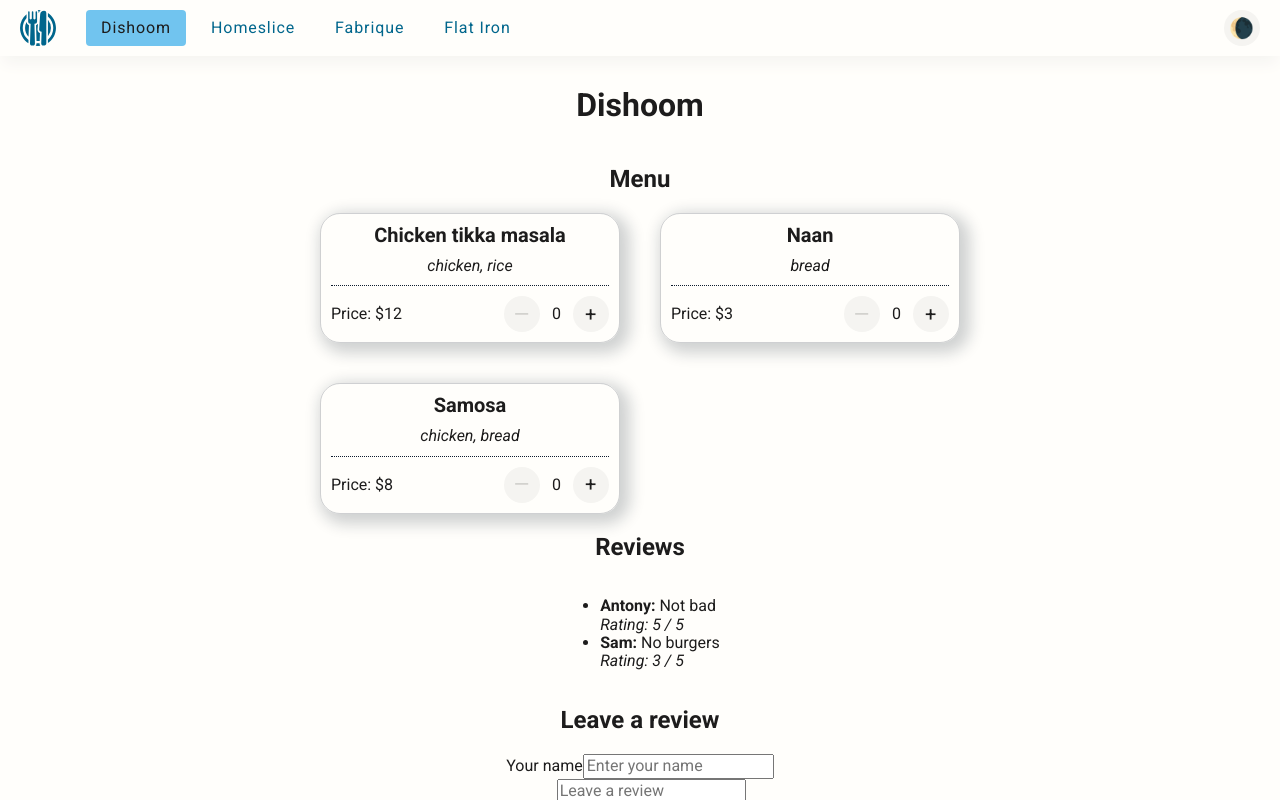
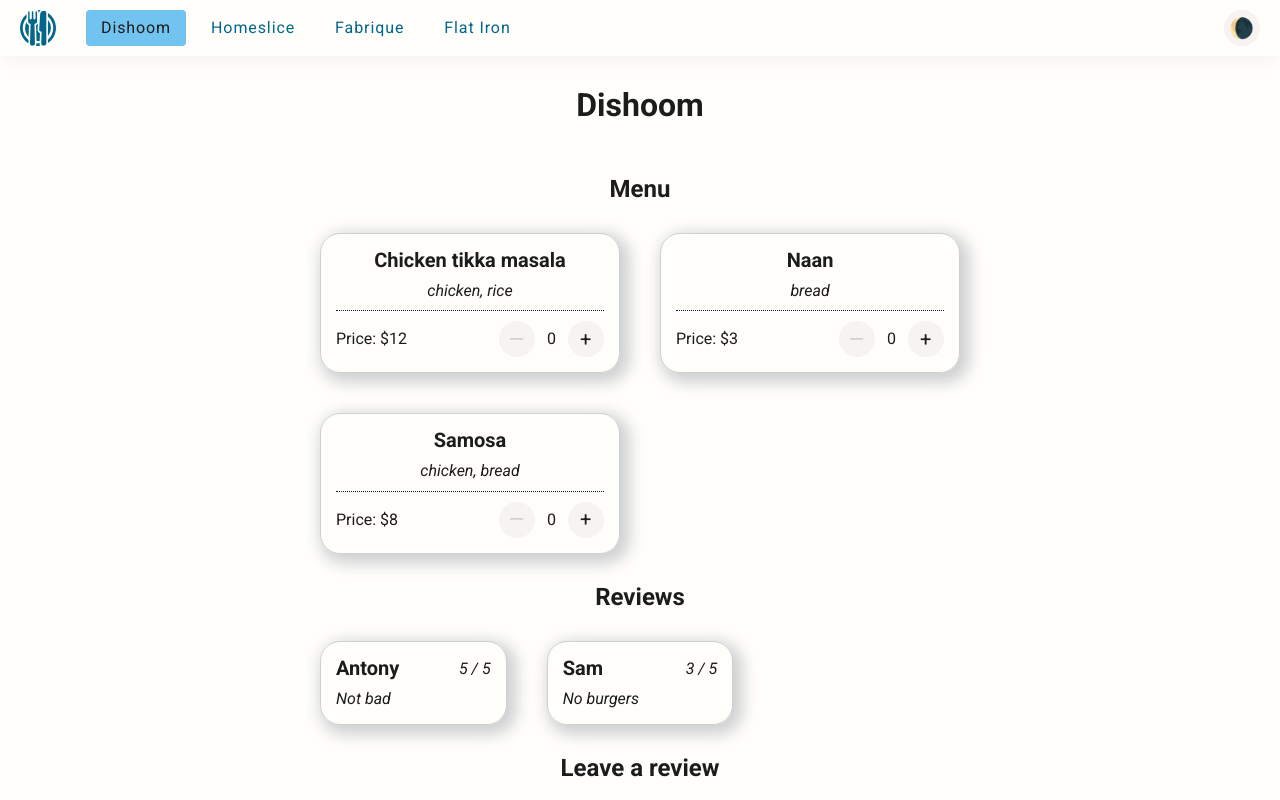
Before and after one commit to RedtigerAV/learnjs-react-course, a React (Vite) app: page / in a window 1280 px wide. Built offline with nearby package versions, Linux system fonts and the light colour scheme.

Commit message:
Add review cards

```diff
--- a/src/components/Card/styles.module.scss
+++ b/src/components/Card/styles.module.scss
@@ -1,5 +1,5 @@
 .card {
-    padding: 1rem;
+    padding: 1.5rem;
     box-sizing: border-box;
     border-radius: 20px;
     box-shadow: 5px 5px 15px 5px rgba(var(--bg-color-contrast),0.2);
--- a/src/components/Menu/component.jsx
+++ b/src/components/Menu/component.jsx
@@ -4,9 +4,9 @@
 import { Dish } from '../Dish/component';
 import styles from './styles.module.scss';
 
-export const Menu = ({ menu }) => {
+export const Menu = ({ menu, className }) => {
     return (
-        <div className={classNames(styles.root)}>
+        <div className={classNames(className)}>
             {menu.map(dish => (
                 <Card className={classNames(styles.dish_card)} key={dish.id}>
                     <Dish dish={dish} className={classNames(styles.dish)} />
--- a/src/components/Menu/styles.module.scss
+++ b/src/components/Menu/styles.module.scss
@@ -1,10 +1,3 @@
-.root {
-    display: grid;
-    grid-template-columns: repeat(2, 1fr);
-    gap: 40px;
-    width: 100%;
-}
-
 .dish_card {
     width: 100%;
 }
--- a/src/components/Restaurant/component.jsx
+++ b/src/components/Restaurant/component.jsx
@@ -9,9 +9,9 @@
         <div className={classNames(styles.root)}>
             <h1>{restaurant.name}</h1>
             <h2>Menu</h2>
-            <Menu menu={restaurant.menu} />
+            <Menu className={classNames(styles.menu)} menu={restaurant.menu} />
             <h2>Reviews</h2>
-            <Reviews reviews={restaurant.reviews} />
+            <Reviews className={classNames(styles.reviews)} reviews={restaurant.reviews} />
             <h2>Leave a review</h2>
             <ReviewForm />
         </div>
--- a/src/components/Restaurant/styles.module.scss
+++ b/src/components/Restaurant/styles.module.scss
@@ -1,6 +1,21 @@
 .root {
     display: flex;
     flex-direction: column;
+    gap: 1rem;
     align-items: center;
     padding: 1rem 0;
 }
+
+.menu {
+    display: grid;
+    grid-template-columns: repeat(2, 1fr);
+    gap: 40px;
+    width: 100%;
+}
+
+.reviews {
+    display: grid;
+    grid-template-columns: repeat(3, 1fr);
+    gap: 40px;
+    width: 100%;
+}
--- a/src/components/Review/component.jsx
+++ b/src/components/Review/component.jsx
@@ -1,8 +1,15 @@
-export const Review = ({ review }) => {
+import classNames from 'classnames';
+import styles from './styles.module.scss';
+
+export const Review = ({ review, className }) => {
     return (
-        <div>
-            <div><strong>{review.user}:</strong> {review.text}</div>
-            <i>Rating: {review.rating} / 5</i>
+        <div className={classNames(styles.root, className)}>
+            <div className={classNames(styles.header)}>
+                <span className={classNames(styles.header_name)}>{review.user}</span>
+                <span className={classNames(styles.header_rating)}>{review.rating} / 5</span>
+            </div>
+
+            <span className={classNames(styles.review)}>{review.text}</span>
         </div>
     )
 }
--- /dev/null
+++ b/src/components/Review/styles.module.scss
@@ -0,0 +1,27 @@
+.root {
+    display: flex;
+    flex-direction: column;
+    gap: 1rem;
+}
+
+.header {
+    display: flex;
+    justify-content: space-between;
+    align-items: center;
+    width: 100%;
+}
+
+.header_name {
+    font-size: 2rem;
+    font-weight: bold;
+}
+
+.header_rating {
+    font-size: 1.6rem;
+    font-style: italic;
+}
+
+.review {
+    font-size: 1.6rem;
+    font-style: italic;
+}
--- a/src/components/ReviewForm/component.jsx
+++ b/src/components/ReviewForm/component.jsx
@@ -86,7 +86,7 @@
                 />
             </div>
 
-            <Button type="submit" title="Submit" disabled={!isFormValid()} />
+            <Button type="submit" appearance="flat" color="primary" title="Submit" disabled={!isFormValid()} />
         </form>
     )
 }
--- a/src/components/Reviews/component.jsx
+++ b/src/components/Reviews/component.jsx
@@ -1,13 +1,16 @@
+import classNames from 'classnames';
+import styles from './styles.module.scss';
 import { Review } from '../Review/component';
+import { Card } from '../Card/component';
 
-export const Reviews = ({ reviews }) => {
+export const Reviews = ({ reviews, className }) => {
     return (
-        <ul>
+        <div className={classNames(className)}>
             {reviews.map(review => (
-                <li key={review.id}>
+                <Card className={classNames(styles.reivew_card)} key={review.id}>
                     <Review review={review} />
-                </li>
+                </Card>
             ))}
-        </ul>
+        </div>
     )
 }
--- /dev/null
+++ b/src/components/Reviews/styles.module.scss
@@ -0,0 +1,3 @@
+.review_card {
+    width: 100%;
+}
```
